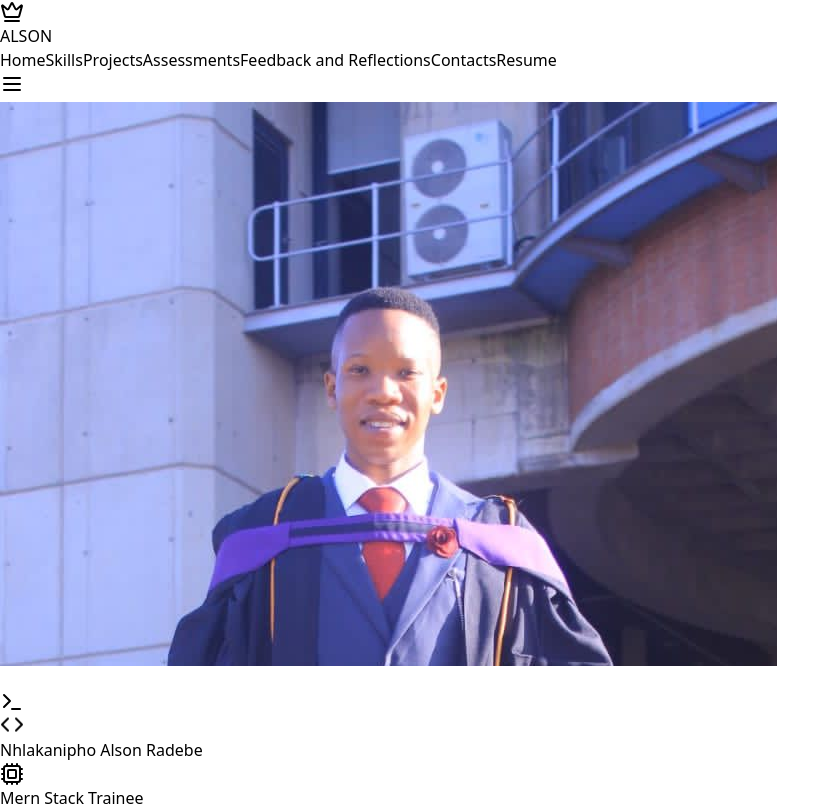
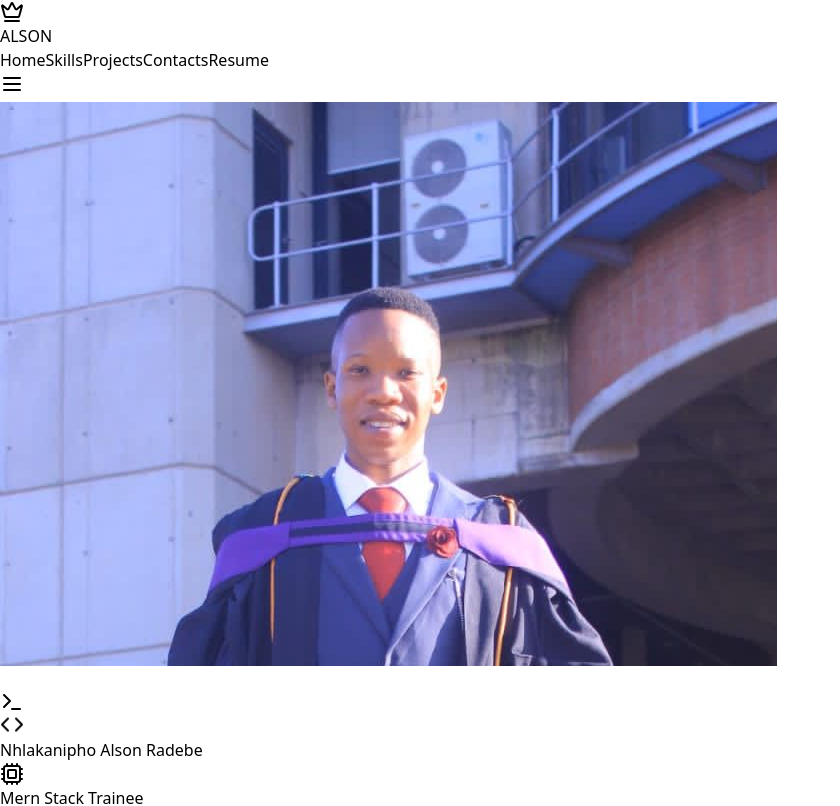
Before and after one commit to AlsonAfrica/Portfolio-Project, a React (Vite) app: page / in a window 1280 px wide. Shown: the top 806 px of the page, without its empty margins (0-840 px from the left). Built offline with nearby package versions, Linux system fonts and the light colour scheme.

Commit message:
Feature: Resume update

```diff
--- a/src/Components/navbar.jsx
+++ b/src/Components/navbar.jsx
@@ -1,6 +1,6 @@
 import React, { useState } from 'react';
 import { Menu, X, Crown } from 'lucide-react';
-import Resume from "../assets/Nhlakanipho-Alson-Radebe-Resume-2025.pdf (6).pdf"
+import Resume from "../assets/Nhlakanipho_Radebe_Resume.pdf"
 
 const Navbar = () => {
   const [isOpen, setIsOpen] = useState(false);
@@ -9,8 +9,8 @@ const Navbar = () => {
     { name: 'Home', href: '/' },
     { name: 'Skills', href: '/skills' },
     { name: 'Projects', href: '/projects' },
-    { name: 'Assessments', href: '/assessments' },
-    { name: 'Feedback and Reflections', href: '/reflections' },
+    // { name: 'Assessments', href: '/assessments' },
+    // { name: 'Feedback and Reflections', href: '/reflections' },
     { name: 'Contacts', href: '/contacts' },
     { name: 'Resume', href: Resume, download:true }
   ];
```
Also changed, not shown: 2 other files (tests, documents, lock files or other folders).
